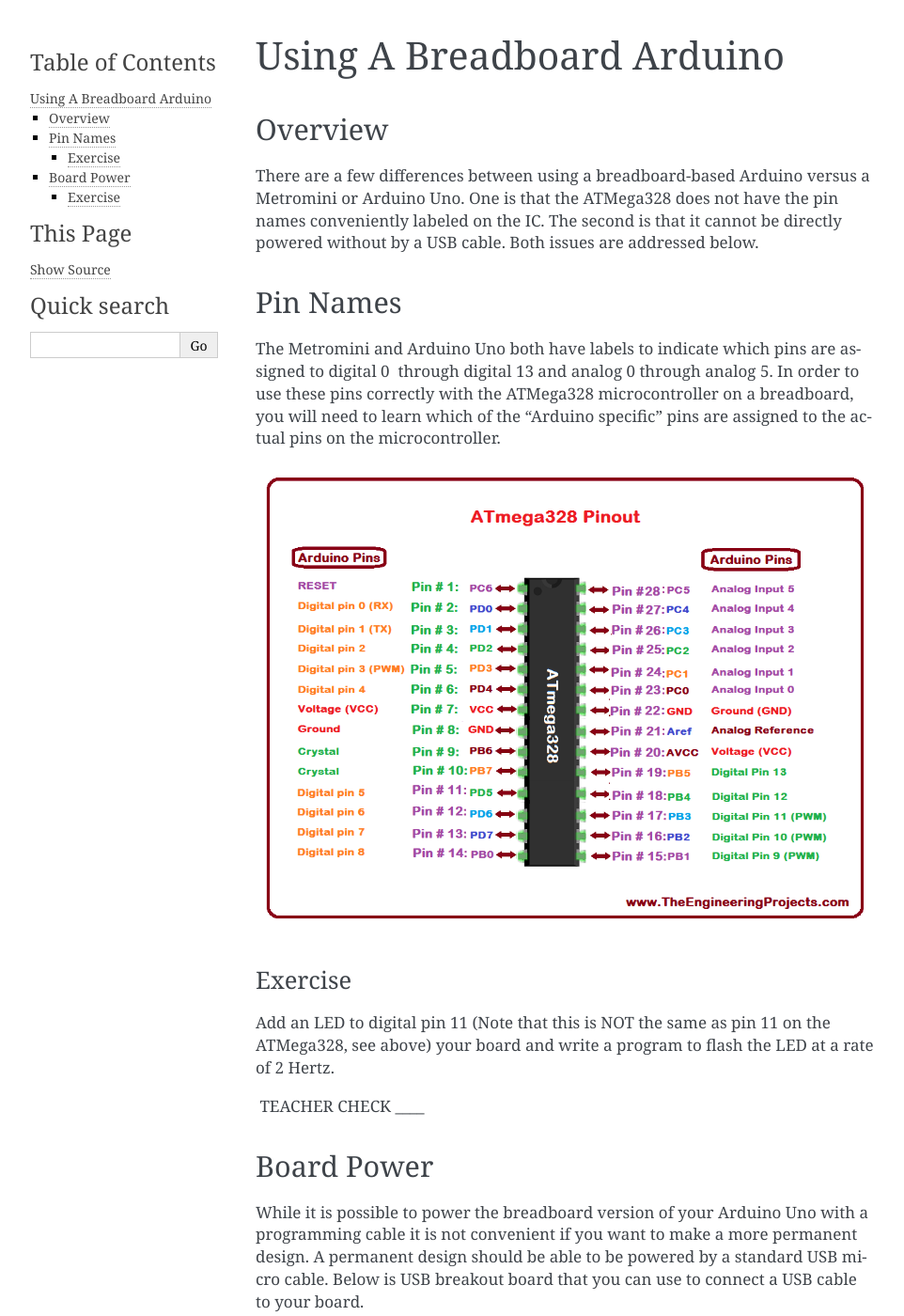
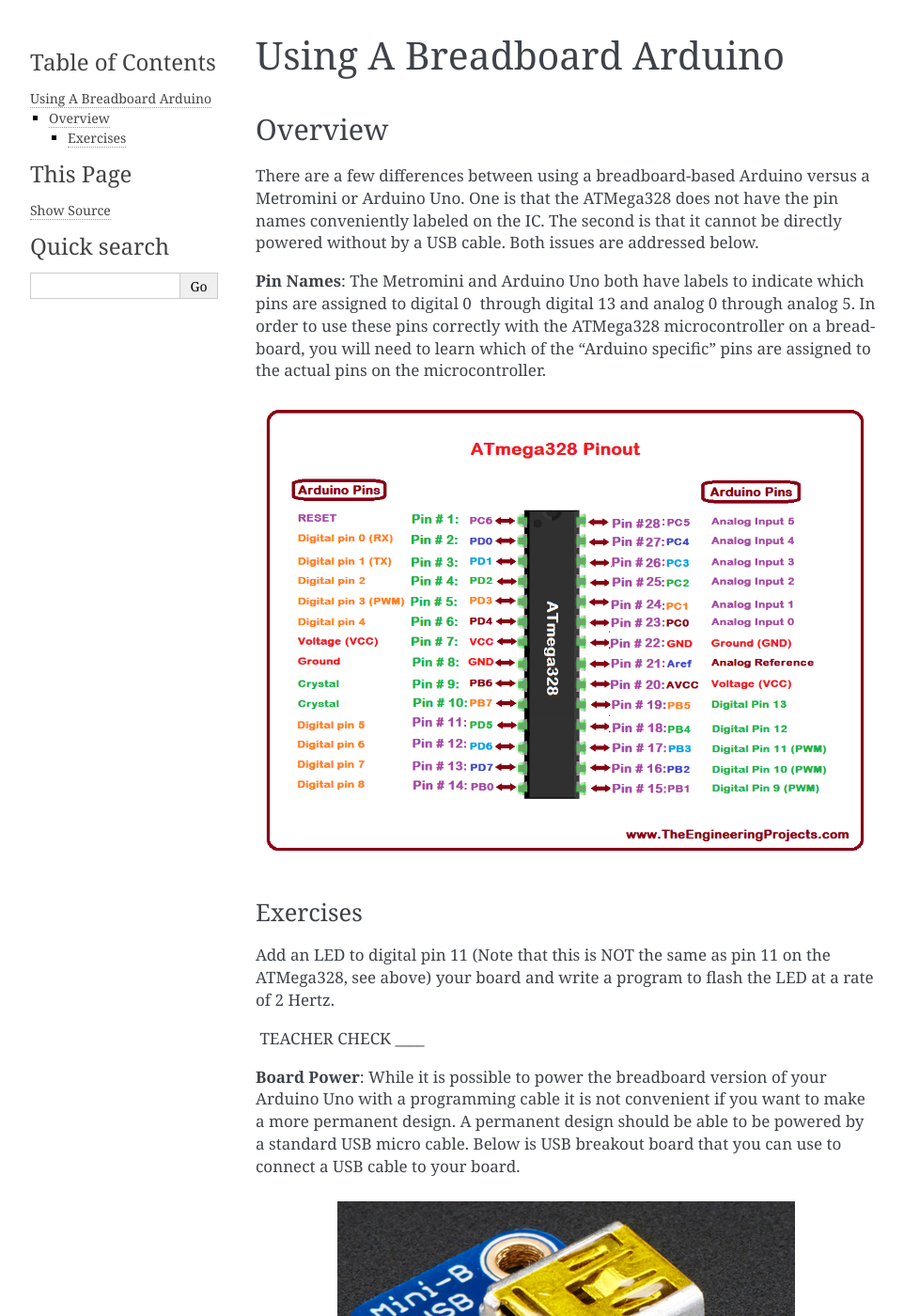
Before and after one commit to maxtkc/mvths-wiki, a Sphinx documentation site: the page built from docs/044-using-a-breadboard-arduino.rst, in a window 1280 px wide and 1400 px high. Shown: the whole window at 94% size, without its empty margins (148-1110 px from the left). Built offline with Sphinx 7.4.7, drawn with Linux system fonts in a browser that asks for light colours; pages that are not in the unit, such as notebooks, are missing from menus.

Commit message:
Update 044-using-a-breadboard-arduino.rst

```diff
--- a/docs/044-using-a-breadboard-arduino.rst
+++ b/docs/044-using-a-breadboard-arduino.rst
@@ -6,29 +6,20 @@ Overview
 
 There are a few differences between using a breadboard-based Arduino versus a Metromini or Arduino Uno. One is that the ATMega328 does not have the pin names conveniently labeled on the IC. The second is that it cannot be directly powered without by a USB cable. Both issues are addressed below.
 
-Pin Names
----------
-
-The Metromini and Arduino Uno both have labels to indicate which pins are assigned to digital 0  through digital 13 and analog 0 through analog 5. In order to use these pins correctly with the ATMega328 microcontroller on a breadboard, you will need to learn which of the “Arduino specific” pins are assigned to the actual pins on the microcontroller.
+**Pin Names**: The Metromini and Arduino Uno both have labels to indicate which pins are assigned to digital 0  through digital 13 and analog 0 through analog 5. In order to use these pins correctly with the ATMega328 microcontroller on a breadboard, you will need to learn which of the “Arduino specific” pins are assigned to the actual pins on the microcontroller.
 
 .. figure:: images/ATmega328-Pinout.png
 
-Exercise
+Exercises
 ~~~~~~~~
 
 Add an LED to digital pin 11 (Note that this is NOT the same as pin 11 on the ATMega328, see above) your board and write a program to flash the LED at a rate of 2 Hertz.
 
  TEACHER CHECK \_\_\_\_
 
-Board Power
------------
-
-While it is possible to power the breadboard version of your Arduino Uno with a programming cable it is not convenient if you want to make a more permanent design. A permanent design should be able to be powered by a standard USB micro cable. Below is USB breakout board that you can use to connect a USB cable to your board.
+**Board Power**: While it is possible to power the breadboard version of your Arduino Uno with a programming cable it is not convenient if you want to make a more permanent design. A permanent design should be able to be powered by a standard USB micro cable. Below is USB breakout board that you can use to connect a USB cable to your board.
 
 .. figure:: images/usbbreakout.png
-
-Exercise
-~~~~~~~~
 
 Add a USB breakout header to your board so that it can be powereddirectly from a standard USB micro cable.
 
```
